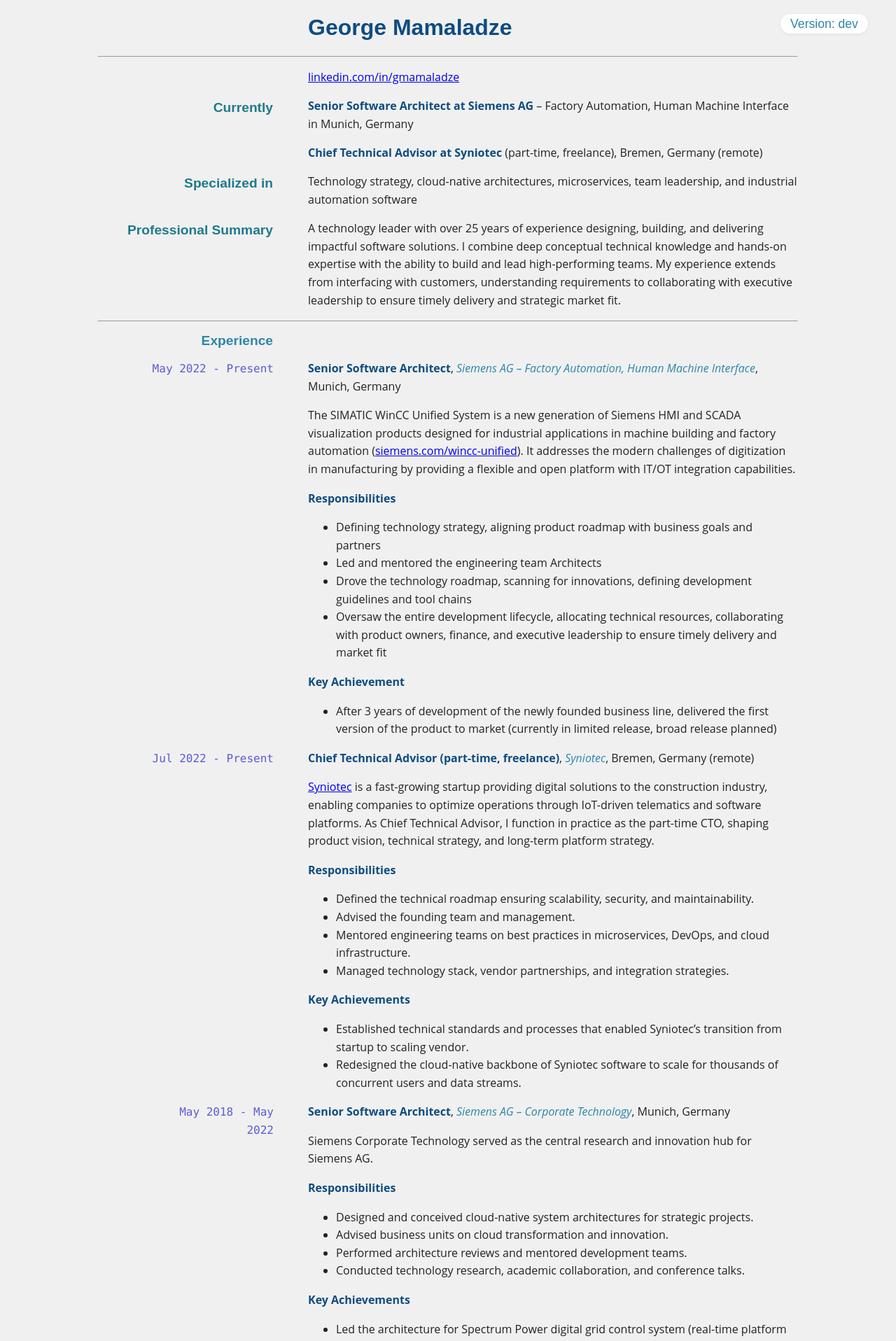
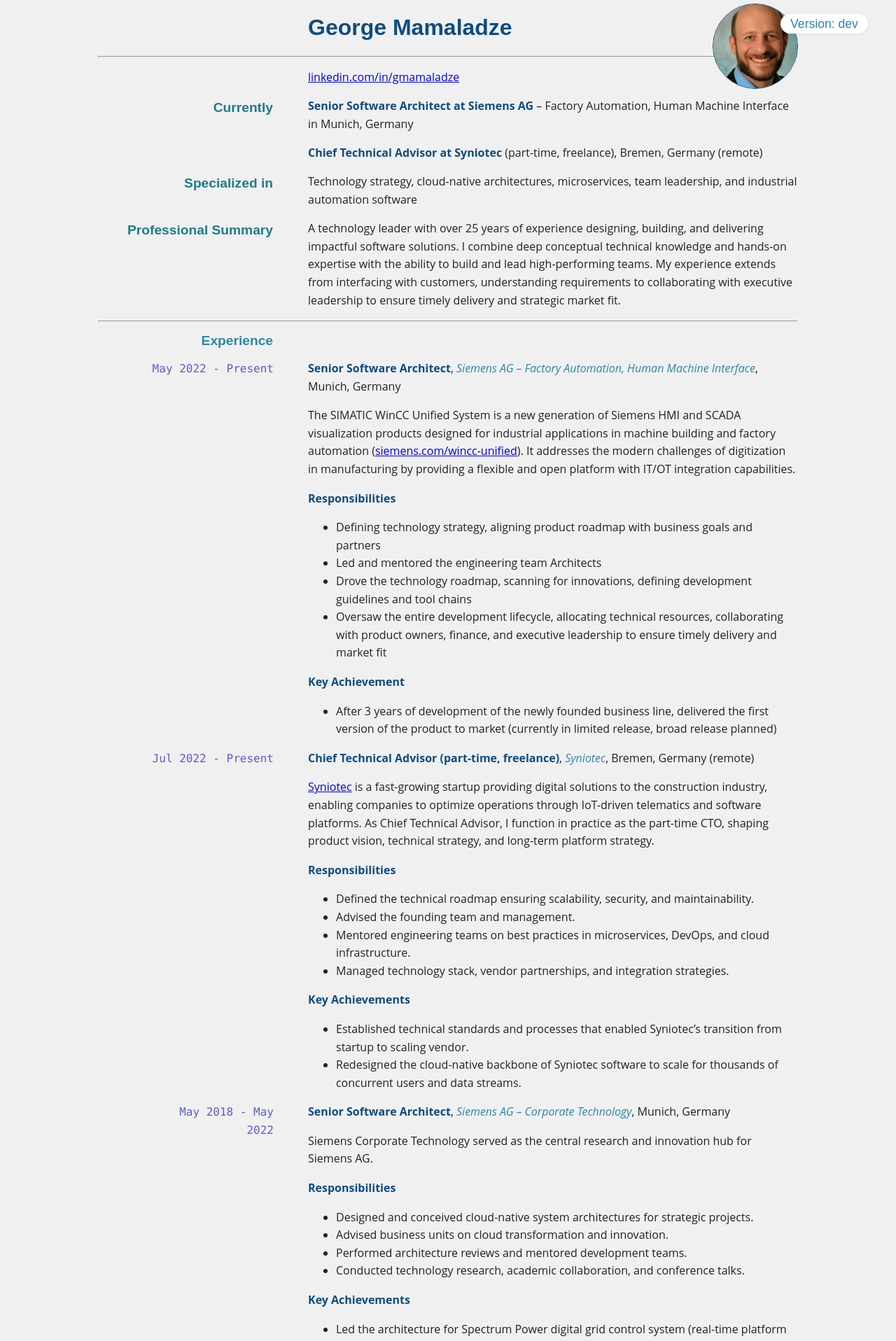
Before and after one commit to gmamaladze/george-mamaladze-cv, a Jekyll site: the page built from index.md, in a window 1280 px wide. Shown: the top 1916 px of the page at 70% size. Built offline with Jekyll 4.4.1, drawn with Linux system fonts in a browser that asks for light colours.

Commit message:
Added picture.

```diff
--- a/index.md
+++ b/index.md
@@ -5,6 +5,8 @@ permalink: /
 ---
 
 # George Mamaladze
+![George Mamaladze](gmamaladze-profile.png){: .profile-image}
+
 ---
 
 [linkedin.com/in/gmamaladze](https://www.linkedin.com/in/gmamaladze)
--- a/media/gmamaladzecv-print.css
+++ b/media/gmamaladzecv-print.css
@@ -10,6 +10,33 @@
     --color-code: #5b5bd6;         /* inline code */
     --color-border: #d0d7de;
     --color-chip-bg: #f6f8fa;
+}
+
+/* Profile image in upper right corner for print */
+.profile-image {
+    position: absolute;
+    top: 60px;
+    right: 40px;
+    width: 100px;
+    height: 100px;
+    border-radius: 50%;
+    object-fit: cover;
+    border: 2px solid var(--color-primary);
+    z-index: 99;
+}
+
+/* Version badge for print */
+.cv-version {
+    position: absolute;
+    top: 20px;
+    right: 40px;
+    font-size: 0.9rem;
+    color: var(--color-secondary);
+    background: #fff;
+    padding: 0.1em 0.5em;
+    border-radius: 0.8em;
+    z-index: 100;
+    font-family: 'Montserrat', sans-serif;
 }
 
 /* Reduce overall font sizes for print by lowering the root font-size. */
--- a/media/gmamaladzecv-screen.css
+++ b/media/gmamaladzecv-screen.css
@@ -11,6 +11,19 @@
     box-shadow: 0 1px 4px rgba(0,0,0,0.07);
     z-index: 100;
     font-family: 'Montserrat', sans-serif;
+}
+
+/* Profile image in upper right corner */
+.profile-image {
+    position: absolute;
+    width: 120px;
+    height: 120px;
+    border-radius: 60%;
+    object-fit: cover;
+    border: 1px solid var(--color-primary);
+    z-index: 99;
+    top: -75px;
+    right: 0%;
 }
 /* Import fonts from Google Fonts */
 @import url('https://fonts.googleapis.com/css2?family=Montserrat:wght@500;700&family=Open+Sans:wght@400;600&display=swap');
```
Also changed, not shown: gmamaladze-profile.png (added), 1 other file.
